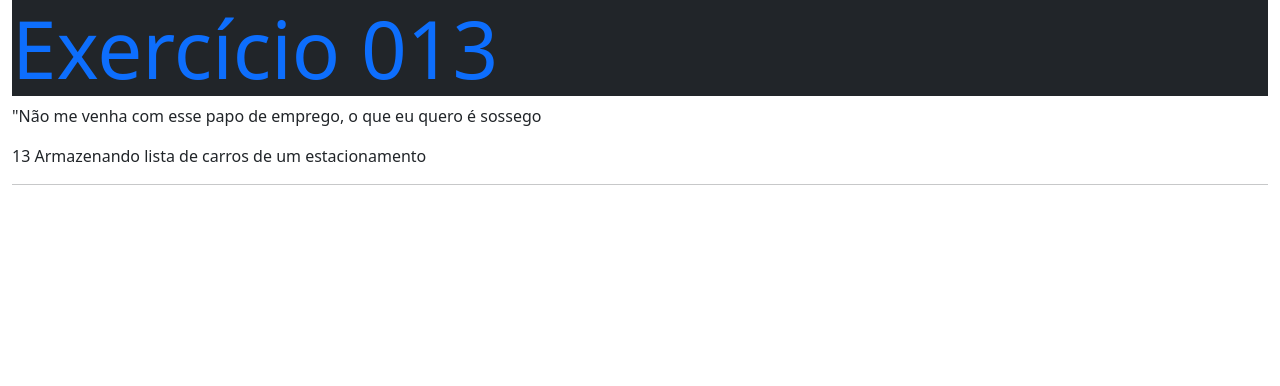
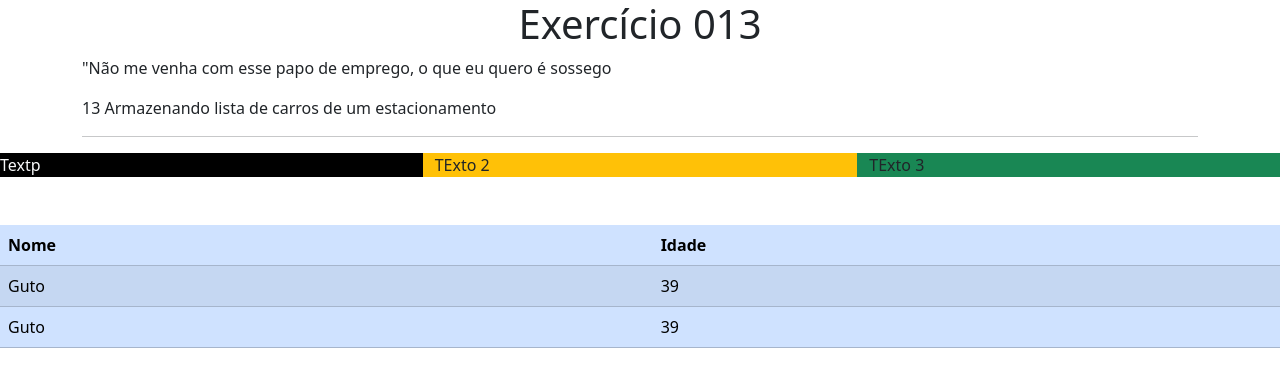
Before and after one commit to MuriloQuintal/EXERCICIOS-JS, a plain HTML site: page Exercicio013/index.html in a window 1280 px wide. Drawn offline with nearby package versions, Linux system fonts and the light colour scheme.

Commit message:
Exercicio013
bootstrep

```diff
--- a/Exercicio013/estilos.css
+++ b/Exercicio013/estilos.css
@@ -0,0 +1,3 @@
+.fundo{
+    background-color: black;
+}
--- a/Exercicio013/index.html
+++ b/Exercicio013/index.html
@@ -5,13 +5,38 @@
     <meta name="viewport" content="width=device-width, initial-scale=1.0">
     <title>Exercício 013</title>
     <link href="https://cdn.jsdelivr.net/npm/bootstrap@5.3.8/dist/css/bootstrap.min.css" rel="stylesheet" integrity="sha384-sRIl4kxILFvY47J16cr9ZwB07vP4J8+LH7qKQnuqkuIAvNWLzeN8tE5YBujZqJLB" crossorigin="anonymous">
+    <link rel="stylesheet" href="estilos.css">
 </head>
+
 <body>
-    <div class="container-fluid">
-    <h1 class="text-primary bg-dark display-1">Exercício 013</h1>
+    <div class="container">
+    <h1 class="text-md-center text-end">Exercício 013</h1>
     <blockquote>"Não me venha com esse papo de emprego, o que eu quero é sossego</blockquote>
     <p>13 Armazenando lista de carros de um estacionamento</p>
     <hr>
     </div>
+    <div class="row">
+        <div class="col-12 col-md-4 fundo text-light">Textp</div>
+        <div class="col-12 col-md-4 bg-warning">TExto 2</div>
+        <div class="col-12 col-md-4 bg-success">TExto 3</div>
+    </div>
+    <table class="table table-primary table-striped table-hover mt-5">
+        <thead>
+            <tr>
+            <th>Nome</th>
+            <th>Idade</th>
+            </tr>
+        </thead>
+        <tbody>
+            <tr>
+                <td>Guto</td>
+                <td>39</td>
+            </tr>
+            <tr>
+                <td>Guto</td>
+                <td>39</td>
+            </tr>
+        </tbody>
+    </table>
 </body>
 </html>
```
